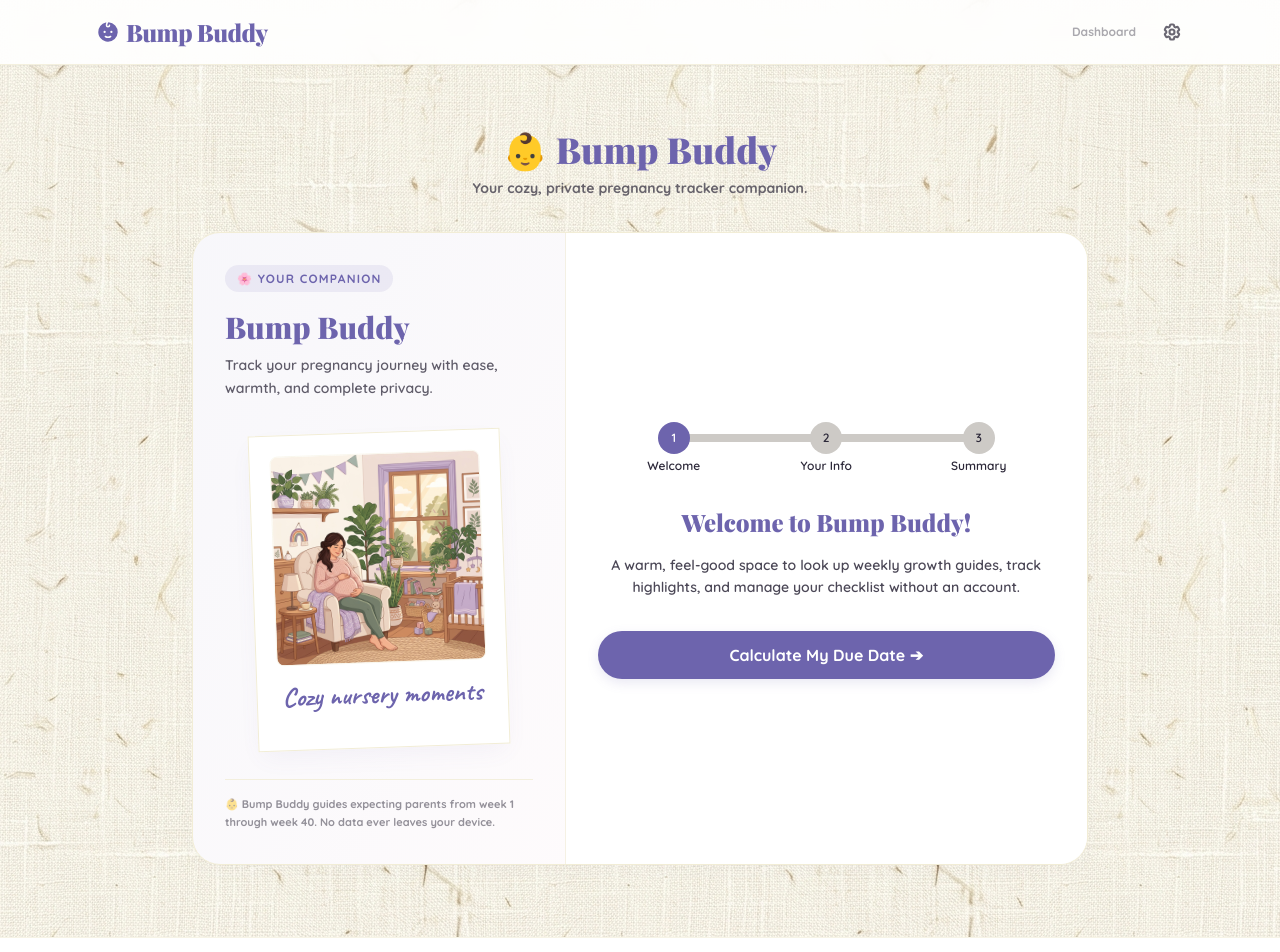
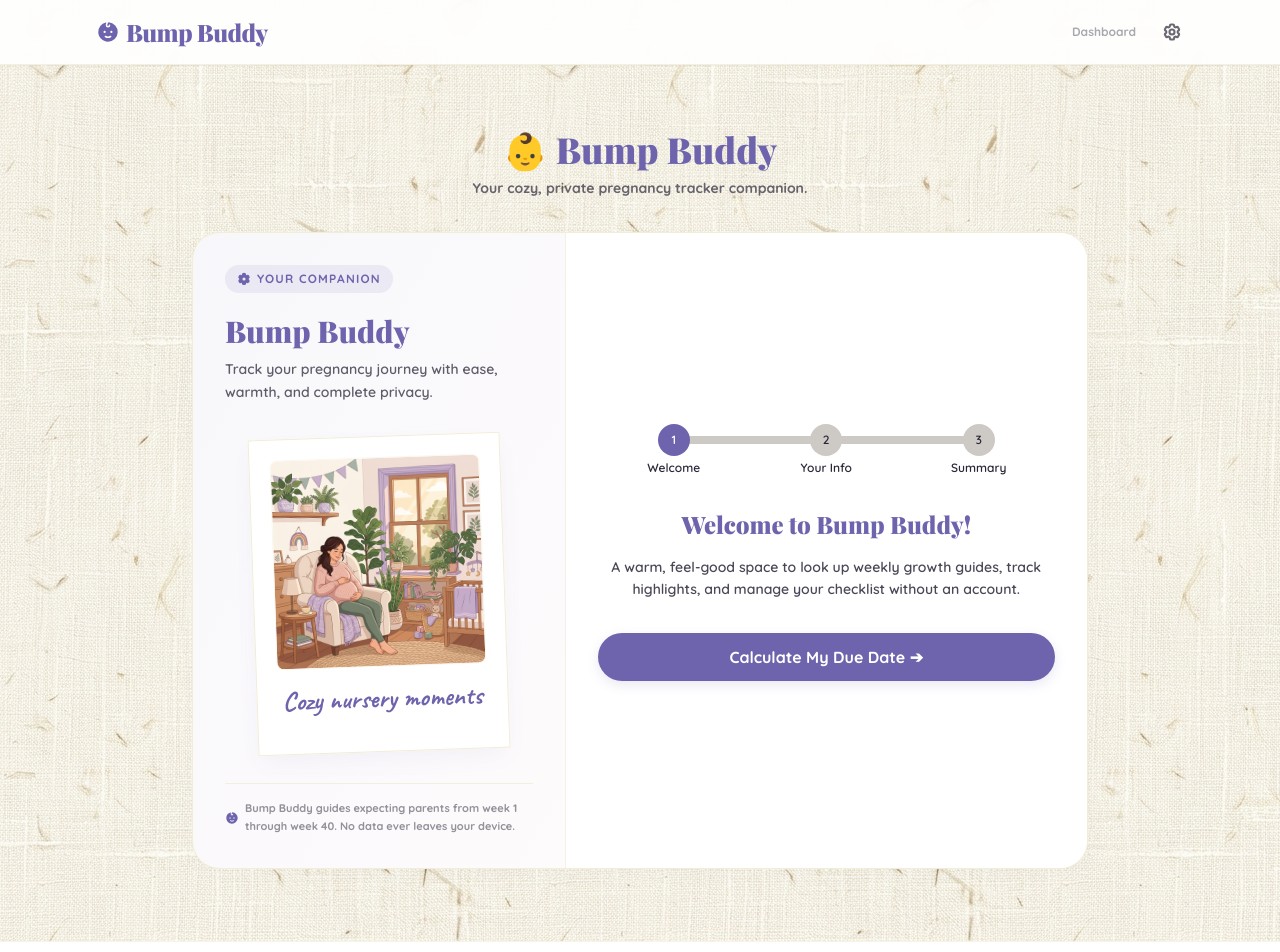
Before and after one commit to MatrixRex/BumpBuddy, a React (Vite) app: page / in a window 1280 px wide. Shown: the top 952 px of the page. Built offline with nearby package versions, Linux system fonts and the light colour scheme; a web font is replaced by a local one.

Commit message:
style: replace emojis with icons in OnboardingWizard.jsx

```diff
--- a/src/components/OnboardingWizard.jsx
+++ b/src/components/OnboardingWizard.jsx
@@ -1,15 +1,17 @@
 import React, { useState, useEffect } from 'react'
 import { calculateArrivalDate, calculateCurrentWeek } from '../utils/pregnancy'
 import cozyPregnancyHero from '../assets/cozy_pregnancy_hero.png'
+import Icon from './Icon'
 
 const LOADING_STEPS = [
-  { text: "Analyzing your Last Menstrual Period...", icon: "📅" },
-  { text: "Applying Naegele's Rule for calculation...", icon: "🧮" },
-  { text: "Determining Estimated Due Date (EDD)...", icon: "⏳" },
-  { text: "Tailoring weekly baby growth comparisons...", icon: "🍓" },
-  { text: "Configuring customized checklist templates...", icon: "📋" },
-  { text: "Almost ready! Preparing dashboard...", icon: "✨" }
+  { text: "Analyzing your Last Menstrual Period...", icon: "calendar" },
+  { text: "Applying Naegele's Rule for calculation...", icon: "calculator" },
+  { text: "Determining Estimated Due Date (EDD)...", icon: "hourglass" },
+  { text: "Tailoring weekly baby growth comparisons...", icon: "scale" },
+  { text: "Configuring customized checklist templates...", icon: "clipboard" },
+  { text: "Almost ready! Preparing dashboard...", icon: "sparkles" }
 ]
+
 
 export default function OnboardingWizard({ onComplete }) {
   const [step, setStep] = useState(1)
@@ -86,8 +88,8 @@ export default function OnboardingWizard({ onComplete }) {
         {/* Left Side Presentation Panel (Desktop only) */}
         <div className="hidden lg:flex lg:col-span-5 bg-gradient-to-br from-primary/5 to-secondary/5 text-neutral p-8 flex-col justify-between relative overflow-hidden border-r border-[#f2edd6]/60">
           <div className="z-10">
-            <span className="text-xs uppercase font-extrabold tracking-widest text-primary bg-primary/10 px-3 py-1.5 rounded-full">
-              🌸 Your Companion
+            <span className="text-xs uppercase font-extrabold tracking-widest text-primary bg-primary/10 px-3 py-1.5 rounded-full inline-flex items-center gap-1.5">
+              <Icon name="flower" size={14} className="text-primary" /> Your Companion
             </span>
             <h2 className="text-3xl font-display font-black mt-5 leading-tight text-primary">Bump Buddy</h2>
             <p className="text-sm text-neutral/75 mt-2 leading-relaxed font-semibold">
@@ -108,8 +110,8 @@ export default function OnboardingWizard({ onComplete }) {
           </div>
 
           <div className="z-10 pt-4 border-t border-[#f2edd6]/80">
-            <p className="text-[11px] text-neutral/50 font-bold leading-relaxed">
-              👶 Bump Buddy guides expecting parents from week 1 through week 40. No data ever leaves your device.
+            <p className="text-[11px] text-neutral/50 font-bold leading-relaxed flex items-center gap-1.5">
+              <Icon name="baby" size={14} className="text-primary shrink-0" /> Bump Buddy guides expecting parents from week 1 through week 40. No data ever leaves your device.
             </p>
           </div>
         </div>
@@ -169,7 +171,7 @@ export default function OnboardingWizard({ onComplete }) {
                   max={new Date().toISOString().slice(0, 10)}
                   className="custom-input w-full h-12 min-h-[48px]"
                 />
-                {error && <span className="text-xs text-error mt-2 font-bold">⚠️ {error}</span>}
+                {error && <span className="text-xs text-error mt-2 font-bold flex items-center gap-1.5"><Icon name="warning" size={14} className="text-error" /> {error}</span>}
               </div>
               <div className="flex justify-between gap-4 mt-6">
                 <button onClick={handleBack} className="btn btn-ghost flex-1 h-12 min-h-[48px] font-bold">Back</button>
@@ -186,11 +188,11 @@ export default function OnboardingWizard({ onComplete }) {
               <div className="relative w-24 h-24 flex items-center justify-center">
                 <div className="absolute w-20 h-20 border-4 border-primary/10 border-t-primary rounded-full animate-spin"></div>
                 <span
-                  className={`text-4xl transition-all duration-200 transform ${
+                  className={`transition-all duration-200 transform ${
                     isTransitioning ? 'opacity-0 blur-sm scale-90' : 'opacity-100 blur-0 scale-100'
                   }`}
                 >
-                  {LOADING_STEPS[currentStepIndex].icon}
+                  <Icon name={LOADING_STEPS[currentStepIndex].icon} size={36} className="text-primary" />
                 </span>
               </div>
 
```
